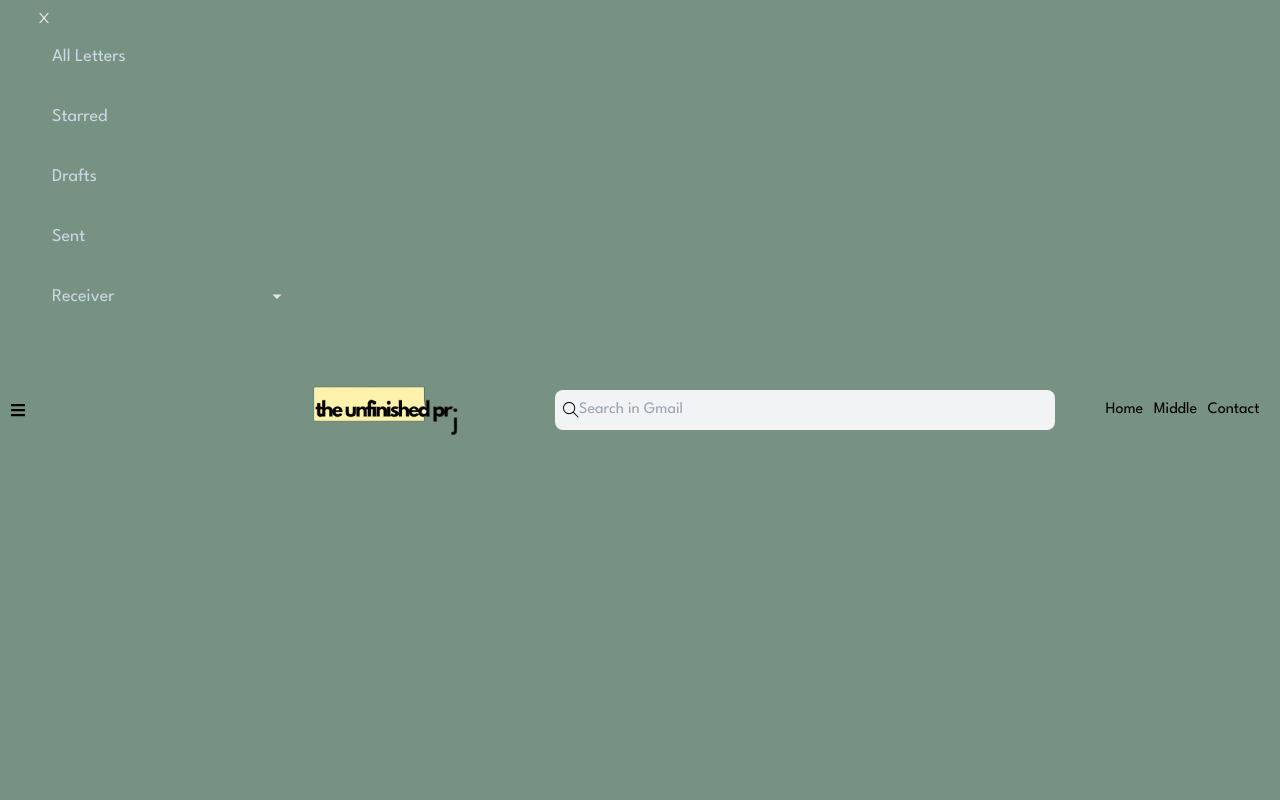
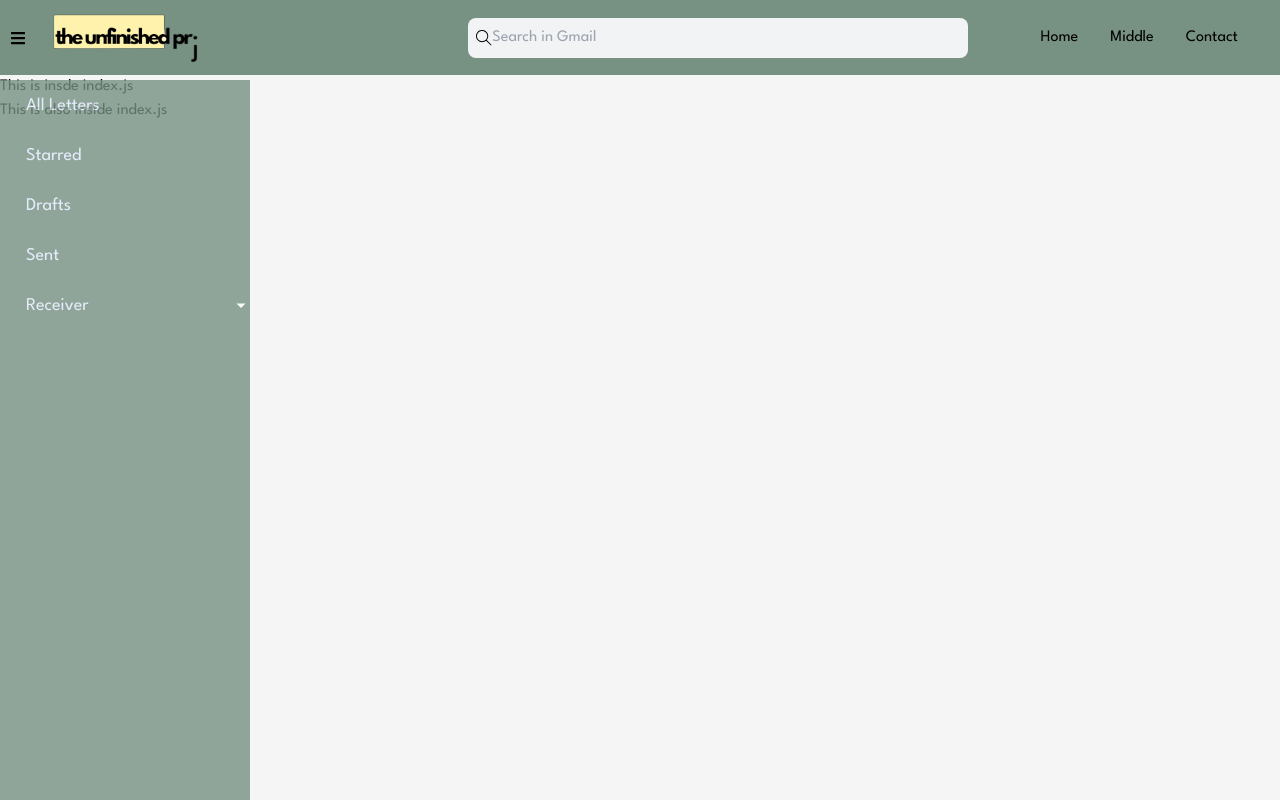
Before and after one commit to hphng/The_Unfinished_Project, a Next.js app: page / in a window 1280 px wide. Both pictures are taken after a click on the icon 18 px from the left and 37 px from the top of the page. Shown: the top 800 px of the page. Built offline with nearby package versions, Linux system fonts and the light colour scheme.

Commit message:
fix-sidebar

```diff
--- a/components/base/SideBar/SubMenu.js
+++ b/components/base/SideBar/SubMenu.js
@@ -7,15 +7,16 @@ const SidebarLink = styled.div`
   color: #e1e9fc;
   justify-content: space-between;
   align-items: center;
+  padding-left: 10px;
   // padding: 20px;
   list-style: none;
-  height: 60px;
+  height: 50px;
   text-decoration: none;
   font-size: 18px;
 
   &:hover {
     background: #252831;
-    border-left: 4px solid #632ce4;
+    border-left: 4px solid black;
     cursor: pointer;
   }
 `;
@@ -26,7 +27,7 @@ const SidebarLabel = styled.span`
 
 const DropdownLink = styled.div`
   background: #414757;
-  height: 60px;
+  height: 50px;
   padding-left: 3rem;
   display: flex;
   align-items: center;
--- a/components/base/SideBar/index.js
+++ b/components/base/SideBar/index.js
@@ -18,11 +18,12 @@ import { IconContext } from 'react-icons/lib';
 const SidebarNav = styled.nav`
   background: #779282;
   opacity: 80%;
-  width: 250px;
+  width: ${({ sidebarWidth }) => (sidebarWidth ? '250px' : '0')};
   height: 100vh;
   display: flex;
   justify-content: center;
-  // position: fixed;
+  position: fixed;
+  top: 80px;
   left: ${({ sidebar }) => (sidebar ? '0' : '-100%')};
   transition: 350ms;
   z-index: 10;
@@ -31,22 +32,18 @@ const SidebarNav = styled.nav`
 const SidebarWrap = styled.div`
   width: 100%;
 `;
-export default function SideBar({ closeSidebar }) {
+export default function SideBar({ closeSidebar}) {
 
-  // const [sidebar, setSidebar] = useState(false);
-
+  const [sidebarWidth, setSidebarWidth] = useState(true);
   // const showSidebar = () => setSidebar(!sidebar);
 
   return (
     <>
       <IconContext.Provider value={{ color: '#fff' }}>
-
-            {/* <FaIcons.FaBars onClick={showSidebar} /> */}
-
-        <SidebarNav sidebar={true}>
+        <SidebarNav sidebar={true} sidebarWidth={sidebarWidth} >
           <SidebarWrap>
 
-            <AiIcons.AiOutlineClose onClick={closeSidebar} />
+            {/* <AiIcons.AiOutlineClose onClick={closeSidebar} /> */}
 
             {SideBarData.map((item, index) => {
               return <SubMenu item={item} key={index} />;
--- a/pages/_app.js
+++ b/pages/_app.js
@@ -9,6 +9,13 @@ import Footer from '../components/base/Footer';
 import SideBar from '../components/base/SideBar';
 
 import '../styles/globals.css';
+import styled from 'styled-components';
+
+const ContentContainer = styled.div`
+  margin-left: ${({ sidebarWidth }) => (sidebarWidth ? '250px' : '0')}; /* Adjust margin based on sidebarWidth state */
+  transition: margin 350ms;
+  padding: 20px; /* Add padding to the content area */
+`;
 
 function MyApp({ Component, pageProps }) {
     return (
@@ -18,11 +25,14 @@ function MyApp({ Component, pageProps }) {
         </Head>
         <div className="app-container">
           <Header /> {/* Render the Header component */}
-          <SideBar />
+
+          {/* <ContentContainer sidebarWidth={sidebarWidth}>
+            <Component {...pageProps} />
+          </ContentContainer> */}
           <main>
             <Component {...pageProps} />
           </main>
-          <Footer /> {/* Render the Footer component */}
+
         </div>
       </>
     );
```
